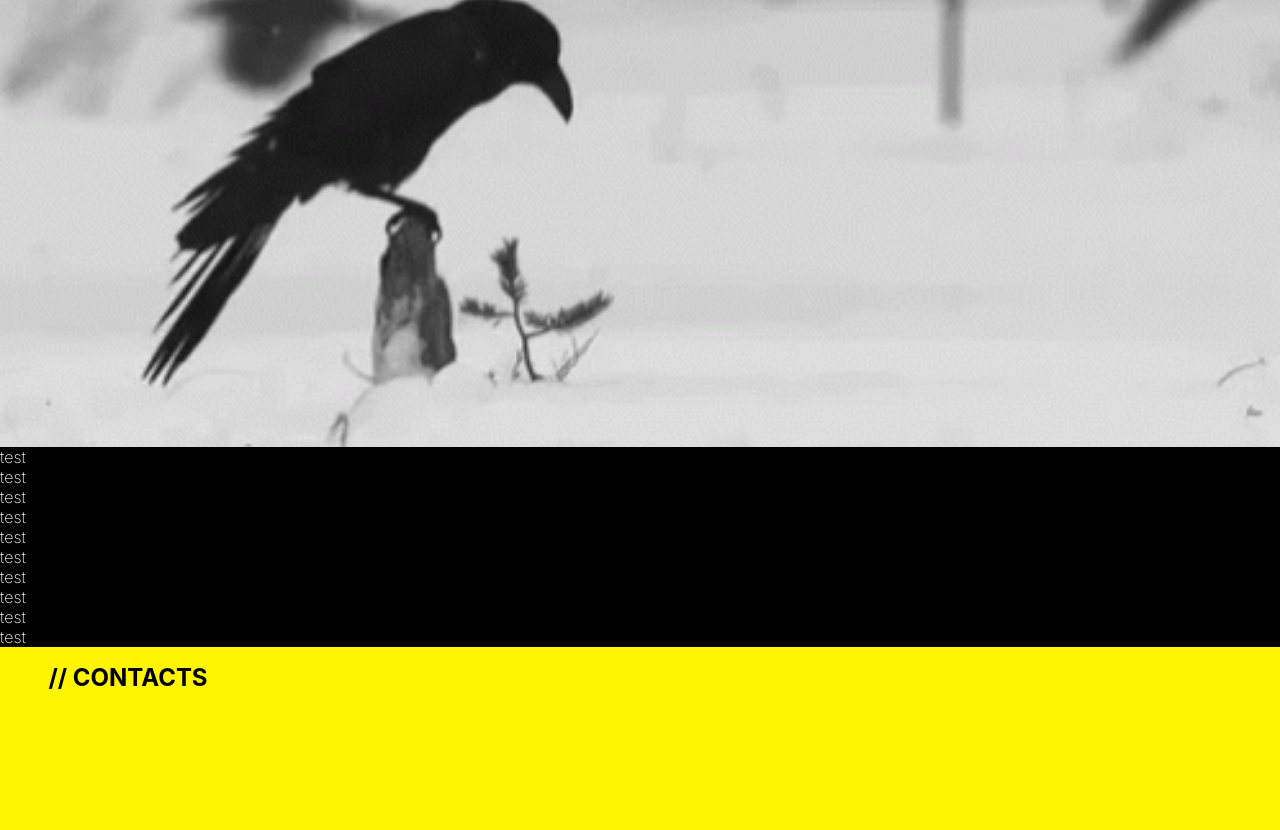
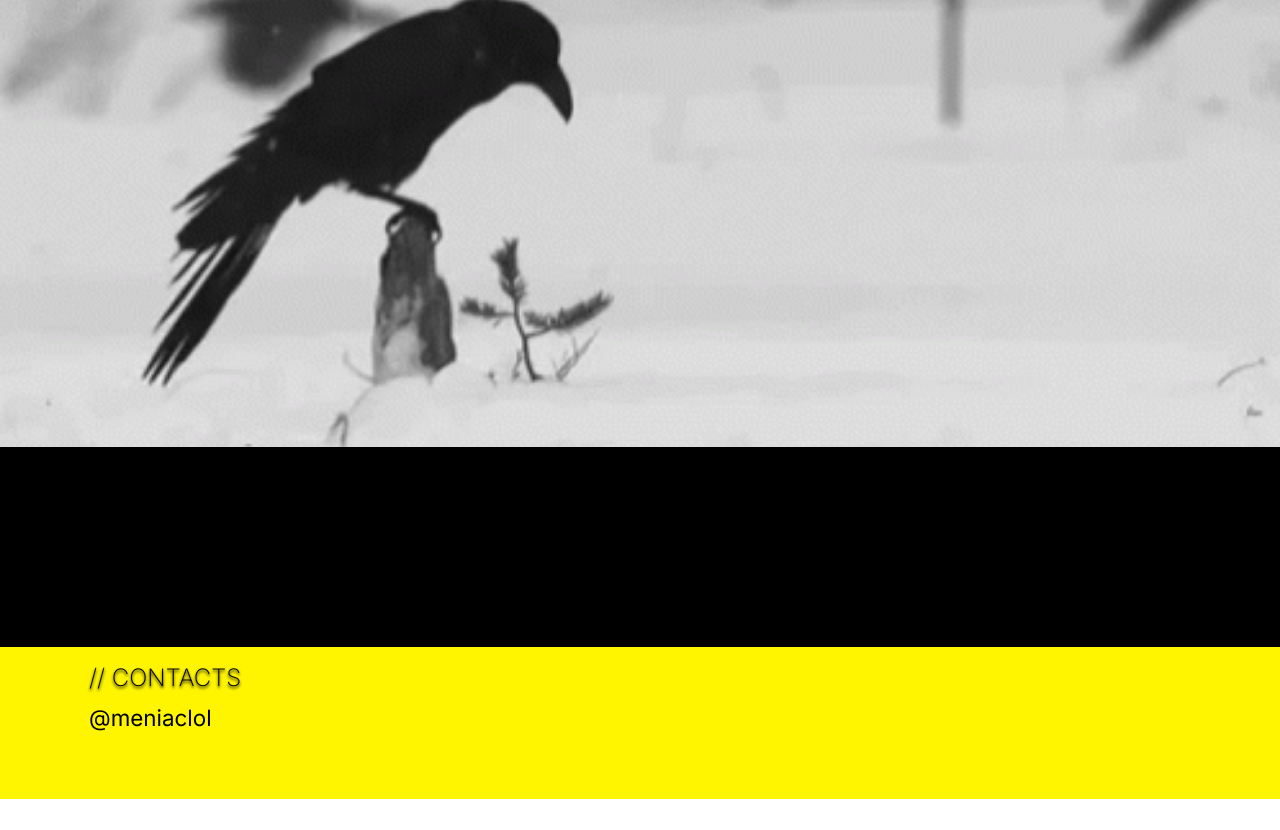
Before and after one commit to AriLaurin/PROJECT-BLACKBIRD, a React (Create React App) app in the folder project-blackbird/: page / in a window 1280 px wide. Shown: the part 285-1115 px from the top of the page. After the commit the page ends 1084 px from the top, so only its background shows below. Built offline with nearby package versions, Linux system fonts and the light colour scheme.

Commit message:
compiled deez nuts

```diff
--- a/project-blackbird/src/Home.js
+++ b/project-blackbird/src/Home.js
@@ -42,10 +42,11 @@ const Home = () => {
 
       <div className="footer">
       <div className="footer-left">
-      <h2>// CONTACTS</h2>
+      <h2 id="contacts">// CONTACTS</h2>
+      <a href="https://twitter.com/meniaclol" target="_blank">@meniaclol</a>
       </div>
       <div className="footer-middle">
-
+        <p>© 2023 ALL RIGHTS RESERVED</p>
       </div>
       <div className="footer-right">
 
--- a/project-blackbird/src/home.css
+++ b/project-blackbird/src/home.css
@@ -15,6 +15,24 @@ a{
 
 a:hover{
   text-decoration: underline;
+}
+
+h2{
+  font-family: Inter;
+  font-weight: 200;
+  text-shadow: 0px 2px 3px #000000;
+}
+
+h1{
+  font-family: Inter;
+  font-weight: 400;
+  text-shadow: 0px 2px 3px #000000;
+}
+
+p{
+  font-family: Inter;
+  font-weight: 200;
+  color: #000000;
 }
 
 /*header COMPONENTS*/
@@ -81,18 +99,6 @@ a:hover{
 
 }
 
-  h1{
-    font-family: Inter;
-    font-weight: 400;
-    text-shadow: 0px 2px 3px #000000;
-  }
-
-  p{
-    font-family: Inter;
-    font-weight: 200;
-    color: #FFFF;
-  }
-
 .welcome-card{
   height: auto;
   background-size: cover;
@@ -114,10 +120,7 @@ a:hover{
 /*footer COMPONENTS*/
 .footer {
   display: grid;
-  grid-template-columns: 1fr;
-  grid-template-rows: 1fr;
-  grid-auto-columns: 1fr;
-  grid-auto-rows: 1fr;
+  grid-auto-rows: auto;
   gap: 0px 0px;
   grid-auto-flow: row;
   background: #FFF500;
@@ -134,8 +137,8 @@ a:hover{
   background: #FFF500;
   justify-content: center;
   align-items: center;
-  grid-auto-flow: column;
 }
+
 
 .footer-middle {
   display: grid;
@@ -160,3 +163,7 @@ a:hover{
   align-items: center;
   grid-auto-flow: column;
 }
+
+#contacts{
+  padding-bottom: 0.5em;
+}
```
